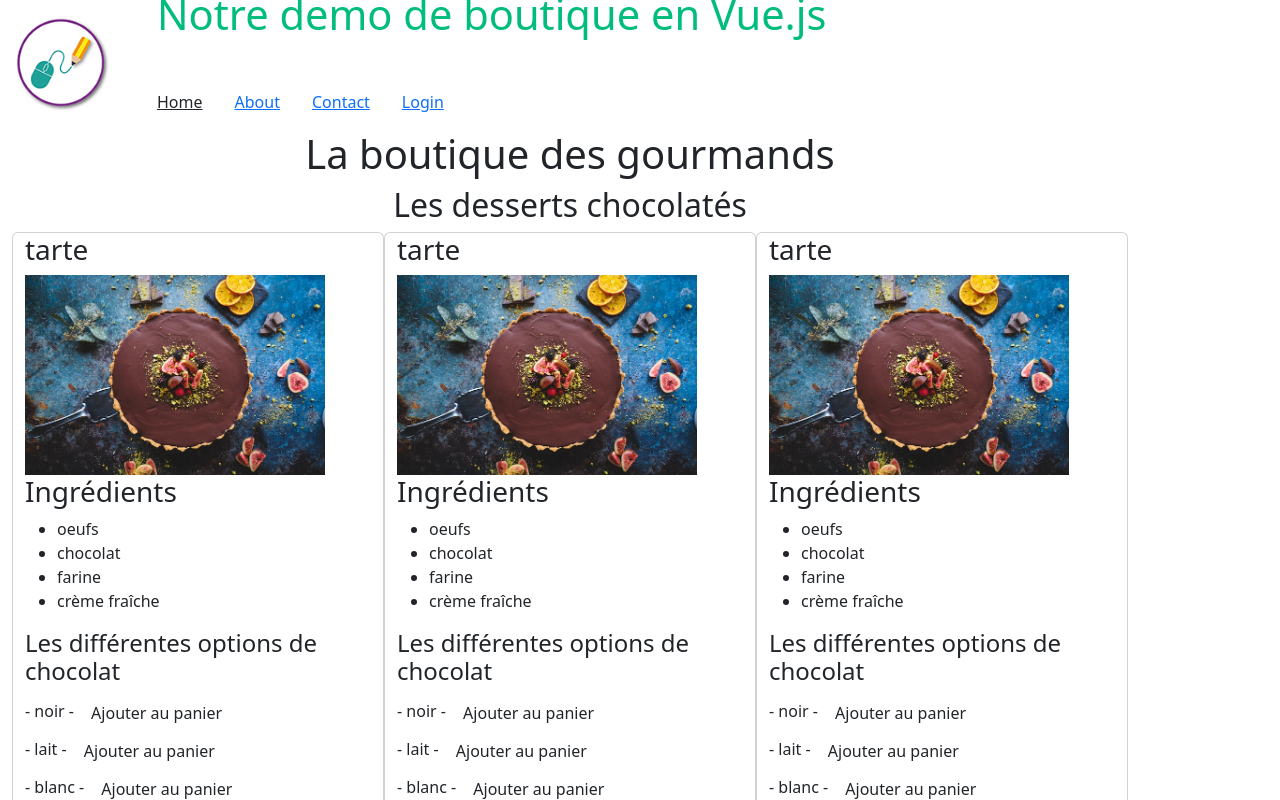
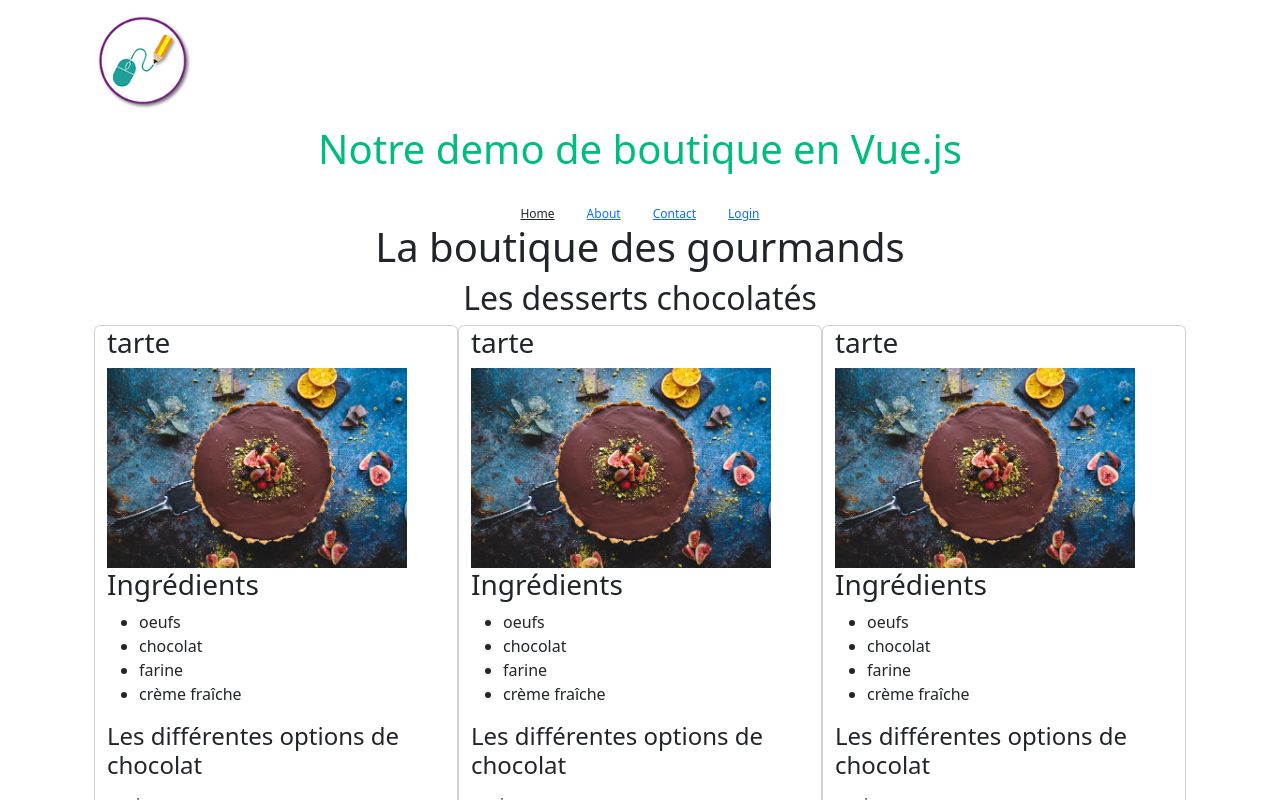
Before and after one commit to ChristelleKandel/demoBoutiqueVueJS, a Vue app: page / in a window 1280 px wide. Shown: the top 800 px of the page. Built offline with nearby package versions, Linux system fonts and the light colour scheme.

Commit message:
modification avec bootstrap

```diff
--- a/src/App.vue
+++ b/src/App.vue
@@ -4,10 +4,10 @@ import HelloWorld from './components/HelloWorld.vue'
 </script>
 
 <template>
-  <header>
+  <header class="container">
     <img alt="Vue logo" class="logo" src="@/assets/logo.jpg" width="125" height="125" />
 
-    <div class="wrapper">
+    <div>
       <HelloWorld msg="Notre demo de boutique en Vue.js" />
 
       <nav>
@@ -23,15 +23,7 @@ import HelloWorld from './components/HelloWorld.vue'
 </template>
 
 <style scoped>
-header {
-  line-height: 1.5;
-  max-height: 100vh;
-}
 
-.logo {
-  display: block;
-  margin: 0 auto 2rem;
-}
 
 nav {
   width: 100%;
@@ -58,30 +50,7 @@ nav a:first-of-type {
   border: 0;
 }
 
-@media (min-width: 1024px) {
-  header {
-    display: flex;
-    place-items: center;
-    padding-right: calc(var(--section-gap) / 2);
-  }
-
   .logo {
     margin: 0 2rem 0 0;
   }
-
-  header .wrapper {
-    display: flex;
-    place-items: flex-start;
-    flex-wrap: wrap;
-  }
-
-  nav {
-    text-align: left;
-    margin-left: -1rem;
-    font-size: 1rem;
-
-    padding: 1rem 0;
-    margin-top: 1rem;
-  }
-}
 </style>
--- a/src/assets/main.css
+++ b/src/assets/main.css
@@ -13,13 +13,6 @@ a,
   }
 }
 
-@media (min-width: 1024px) {
-  body {
-    display: flex;
-    place-items: center;
-  }
-
 .photo{
     max-width: 300px;
 }
-}
--- a/src/components/HelloWorld.vue
+++ b/src/components/HelloWorld.vue
@@ -9,32 +9,11 @@ defineProps({
 
 <template>
   <div class="greetings">
-    <h1 class="green">{{ msg }}</h1>
+    <h1 class="green text-center">{{ msg }}</h1>
   </div>
 </template>
 
 <!-- scoped signifie que ce script ne sera valable que pour ce component -->
 <style scoped>
-h1 {
-  font-weight: 500;
-  font-size: 2.6rem;
-  position: relative;
-  top: -10px;
-}
 
-h3 {
-  font-size: 1.2rem;
-}
-
-.greetings h1,
-.greetings h3 {
-  text-align: center;
-}
-
-@media (min-width: 1024px) {
-  .greetings h1,
-  .greetings h3 {
-    text-align: left;
-  }
-}
 </style>
--- a/src/views/HomeView.vue
+++ b/src/views/HomeView.vue
@@ -3,7 +3,7 @@ import PatisserieRow from '../components/PatisserieRow.vue'
 </script>
 
 <template>
-  <main>
+  <main class="container w-auto">
     <h1 class="text-center">La boutique des gourmands</h1>
     <PatisserieRow />
   </main>
```
